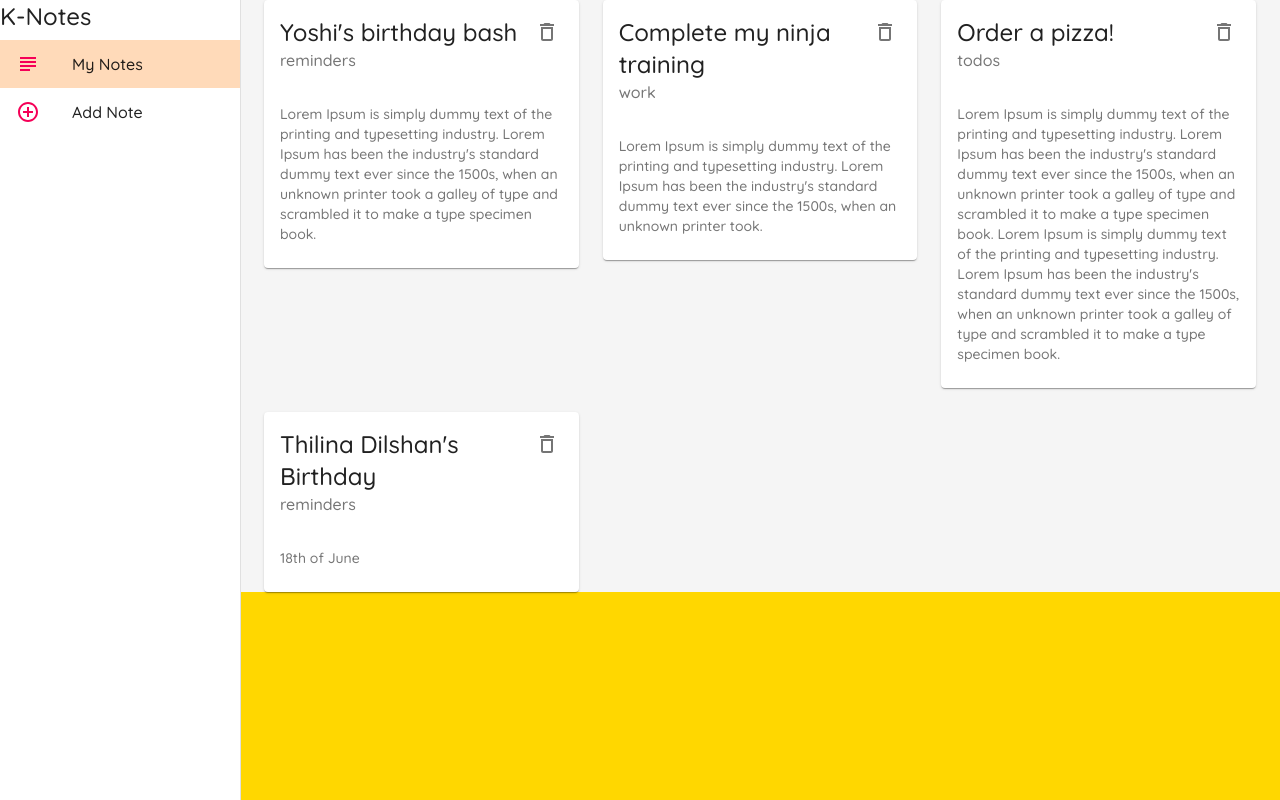
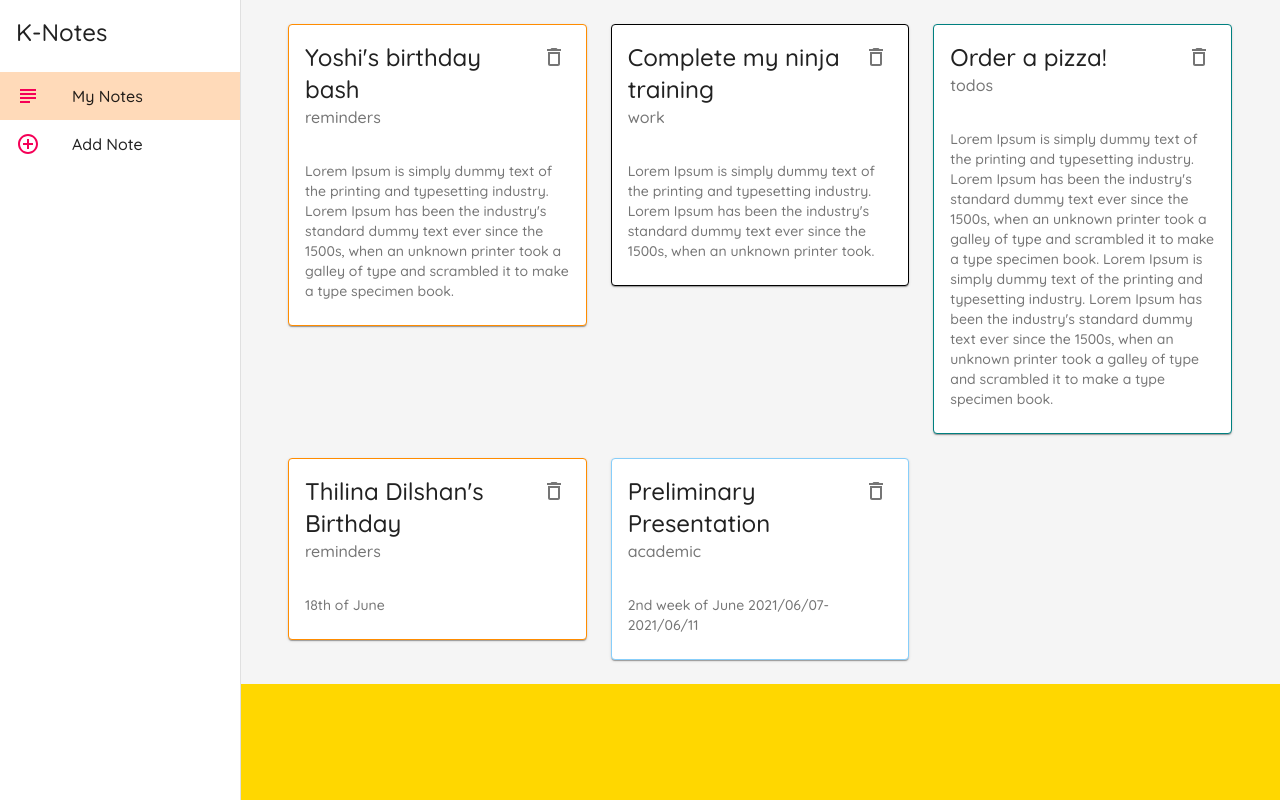
Before and after one commit to Kavindu1997/K-Notes, a React (Create React App) app: page / in a window 1280 px wide. Built offline with nearby package versions, Linux system fonts and the light colour scheme; data requests are answered from the project's data file.

Commit message:
css styles added

```diff
--- a/data/db.json
+++ b/data/db.json
@@ -23,6 +23,12 @@
       "details": "18th of June",
       "category": "reminders",
       "id": 4
+    },
+    {
+      "title": "Preliminary Presentation",
+      "details": "2nd week of June\n2021/06/07-2021/06/11",
+      "category": "academic",
+      "id": 5
     }
   ]
 }
--- a/src/components/Layout.js
+++ b/src/components/Layout.js
@@ -4,10 +4,12 @@ import React from 'react'
 import { useHistory, useLocation } from 'react-router'
 
 const drawerWidth=240
-const useStyles=makeStyles({
+const useStyles=makeStyles((theme)=>{
+    return{
         page:{
             background:'whitesmoke',
-        width:'100%'
+            width:'100%',
+            padding:theme.spacing(3)
         },
         drawer:{
             width:drawerWidth
@@ -20,7 +22,12 @@ const useStyles=makeStyles({
         },
         active:{
             background:'peachpuff'
+        },
+        title:{
+            padding:theme.spacing(2)
         }
+    }
+
 })
 export default function Layout({children}){
     const classes=useStyles()
@@ -49,7 +56,7 @@ export default function Layout({children}){
             classes={{paper:classes.drawerPaper}}
           >
               <div>
-                  <Typography variant="h5">
+                  <Typography variant="h5" className={classes.title}>
                        K-Notes
                   </Typography>
               </div>
--- a/src/components/NoteCard.js
+++ b/src/components/NoteCard.js
@@ -2,13 +2,31 @@ import React  from 'react'
 import Card from '@material-ui/core/Card';
 import CardHeader from '@material-ui/core/CardHeader';
 import CardContent from '@material-ui/core/CardContent';
-import { IconButton, Typography } from '@material-ui/core';
+import { IconButton, makeStyles, Typography } from '@material-ui/core';
 import { DeleteOutlined } from '@material-ui/icons';
 
+const useStyles=makeStyles({
+  test:{
+    border:(mynote)=>{
+      if(mynote.category=='work'){
+        return '1px solid black'
+      }else if(mynote.category=='academic'){
+        return '1px solid lightskyblue'
+      }else if(mynote.category=='reminders'){
+        return '1px solid darkorange'
+      }else if(mynote.category=='todos'){
+        return '1px solid teal'
+      }
+    }
+  }
+})
+
 export default function NoteCard({mynote,myhandleDelete}){
+    const classes=useStyles(mynote)
+
     return(
         <div>
-            <Card elevation={1}>
+            <Card elevation={1} className={classes.test}>
                 <CardHeader
                   action={
                     <IconButton onClick={()=>myhandleDelete(mynote.id)}>
```
Lines whose indentation alone changed are shown as unchanged.
